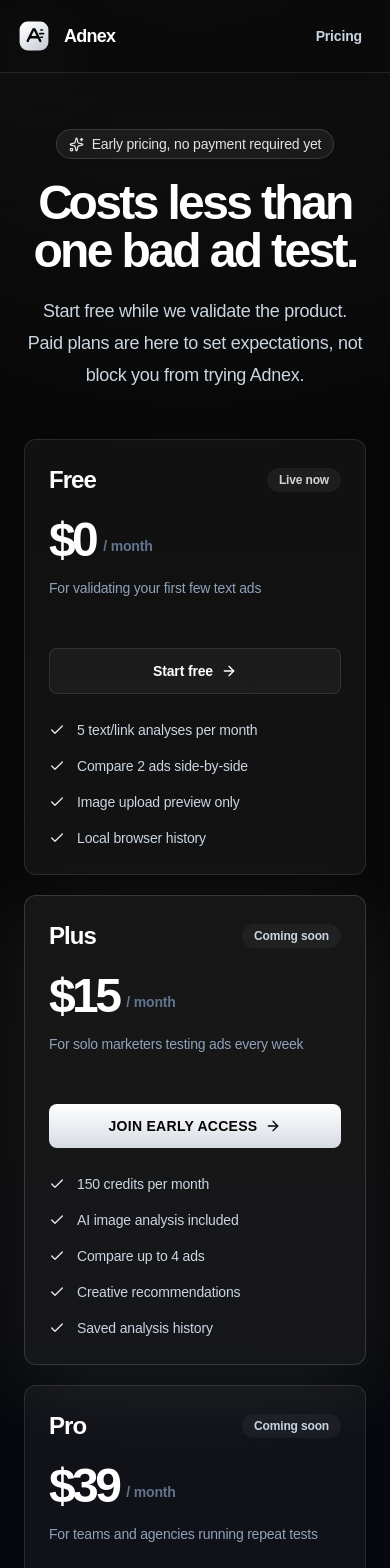
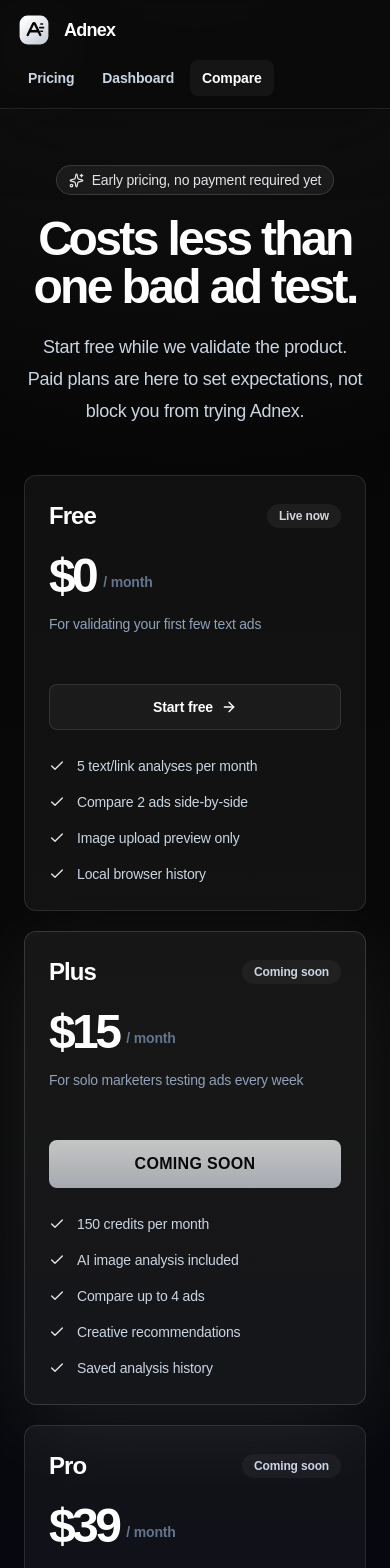
Before and after one commit to amaanarshed-sketch/AD-Score-codex-, a Next.js app: page /pricing in a window 390 px wide. Shown: the top 1568 px of the page. Built offline with nearby package versions, Linux system fonts and the light colour scheme; a web font is replaced by a local one.

Commit message:
Fix pricing CTAs and mobile nav

```diff
--- a/src/app/pricing/page.jsx
+++ b/src/app/pricing/page.jsx
@@ -10,6 +10,7 @@
     cta: "Start free",
     href: "/dashboard",
     badge: "Live now",
+    available: true,
     featured: false,
     features: [
       "5 text/link analyses per month",
@@ -23,8 +24,8 @@
     price: "$15",
     note: "For solo marketers testing ads every week",
     cta: "Join early access",
-    href: "/dashboard",
     badge: "Coming soon",
+    available: false,
     featured: true,
     features: [
       "150 credits per month",
@@ -39,8 +40,8 @@
     price: "$39",
     note: "For teams and agencies running repeat tests",
     cta: "Join early access",
-    href: "/dashboard",
     badge: "Coming soon",
+    available: false,
     featured: false,
     features: [
       "750 credits per month",
@@ -100,17 +101,26 @@
               </div>
               <p className="mt-3 min-h-12 text-sm leading-6 text-slate-400">{plan.note}</p>
 
-              <Link
-                href={plan.href}
-                className={`mt-6 inline-flex w-full items-center justify-center gap-2 rounded-lg px-4 py-3 text-sm font-black transition ${
-                  plan.featured
-                    ? "bg-cyan-300 text-slate-950 hover:bg-cyan-200"
-                    : "border border-white/10 bg-white/5 text-white hover:bg-white/10"
-                }`}
-              >
-                {plan.cta}
-                <ArrowRight size={16} />
-              </Link>
+              {plan.available ? (
+                <Link
+                  href="/dashboard"
+                  className="mt-6 inline-flex w-full items-center justify-center gap-2 rounded-lg border border-white/10 bg-white/5 px-4 py-3 text-sm font-black text-white transition hover:bg-white/10"
+                >
+                  {plan.cta}
+                  <ArrowRight size={16} />
+                </Link>
+              ) : (
+                <button
+                  type="button"
+                  disabled
+                  className={`mt-6 inline-flex w-full cursor-not-allowed items-center justify-center gap-2 rounded-lg px-4 py-3 text-sm font-black opacity-75 ${
+                    plan.featured ? "bg-cyan-300 text-slate-950" : "border border-white/10 bg-white/5 text-white"
+                  }`}
+                  aria-label={`${plan.name} plan coming soon`}
+                >
+                  Coming soon
+                </button>
+              )}
 
               <ul className="mt-6 space-y-3">
                 {plan.features.map((feature) => (
--- a/src/components/Navbar.jsx
+++ b/src/components/Navbar.jsx
@@ -20,7 +20,7 @@
 export default function Navbar() {
   return (
     <header className="border-b border-white/10 bg-slate-950/80 backdrop-blur">
-      <div className="mx-auto flex h-[72px] max-w-6xl items-center justify-between gap-3 px-4 sm:px-6">
+      <div className="mx-auto flex min-h-[72px] max-w-6xl flex-wrap items-center justify-between gap-3 px-4 py-3 sm:px-6">
         <Link href="/" className="flex items-center gap-3">
           <span className="flex h-9 w-9 items-center justify-center">
             <AdnexMark className="h-9 w-9 drop-shadow-[0_18px_38px_rgba(255,255,255,0.16)]" />
@@ -32,14 +32,14 @@
           <Link href="/pricing" className="rounded-lg px-3 py-2 text-sm font-semibold text-slate-300 transition hover:bg-white/10 hover:text-white">
             Pricing
           </Link>
-          <Link href="/dashboard" className="hidden rounded-lg px-3 py-2 text-sm font-semibold text-slate-300 transition hover:bg-white/10 hover:text-white min-[420px]:inline-flex">
+          <Link href="/dashboard" className="rounded-lg px-3 py-2 text-sm font-semibold text-slate-300 transition hover:bg-white/10 hover:text-white">
             Dashboard
           </Link>
           <Link href="/history" className="hidden rounded-lg px-3 py-2 text-sm font-semibold text-slate-300 transition hover:bg-white/10 hover:text-white md:inline-flex">
             History
           </Link>
-          <Link href="/compare" className="hidden rounded-lg bg-white/10 px-3 py-2 text-sm font-semibold text-white transition hover:bg-white/15 sm:inline-flex">
-            Compare Ads
+          <Link href="/compare" className="rounded-lg bg-white/10 px-3 py-2 text-sm font-semibold text-white transition hover:bg-white/15">
+            Compare
           </Link>
         </nav>
       </div>
```
